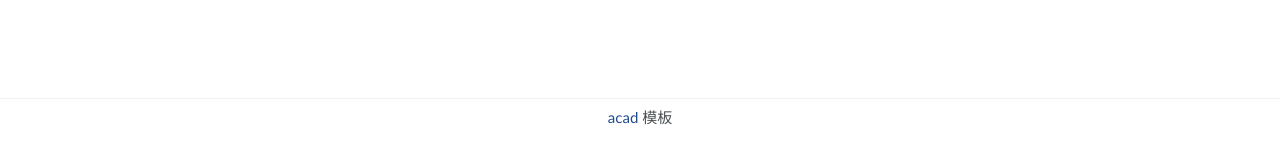
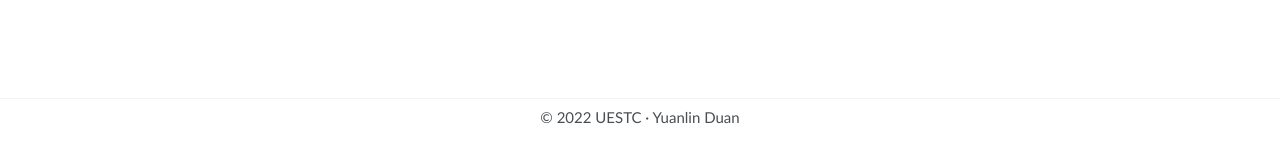
Before and after one commit to achlin9/achlin9.github.io, a Jekyll site: the page built from _pages/about.md, in a window 1280 px wide and 1216 px high. Shown: the part 1072-1213 px from the top of the window. Built offline with Jekyll 4.4.1, drawn with Linux system fonts in a browser that asks for light colours.

Commit message:
Update default.html

```diff
--- a/_layouts/default.html
+++ b/_layouts/default.html
@@ -32,9 +32,9 @@ layout: compress
 <div class="footer_site">
 <hr/>
 <div class="footer_copyright">
+  © 2022 UESTC · Yuanlin Duan
   <a class="page_a"  href="https://github.com/achlin9/achlin9.github.io">
-  acad
-  </a>&nbsp模板
+  </a>
 </div>
 </div>
   </body>
```
